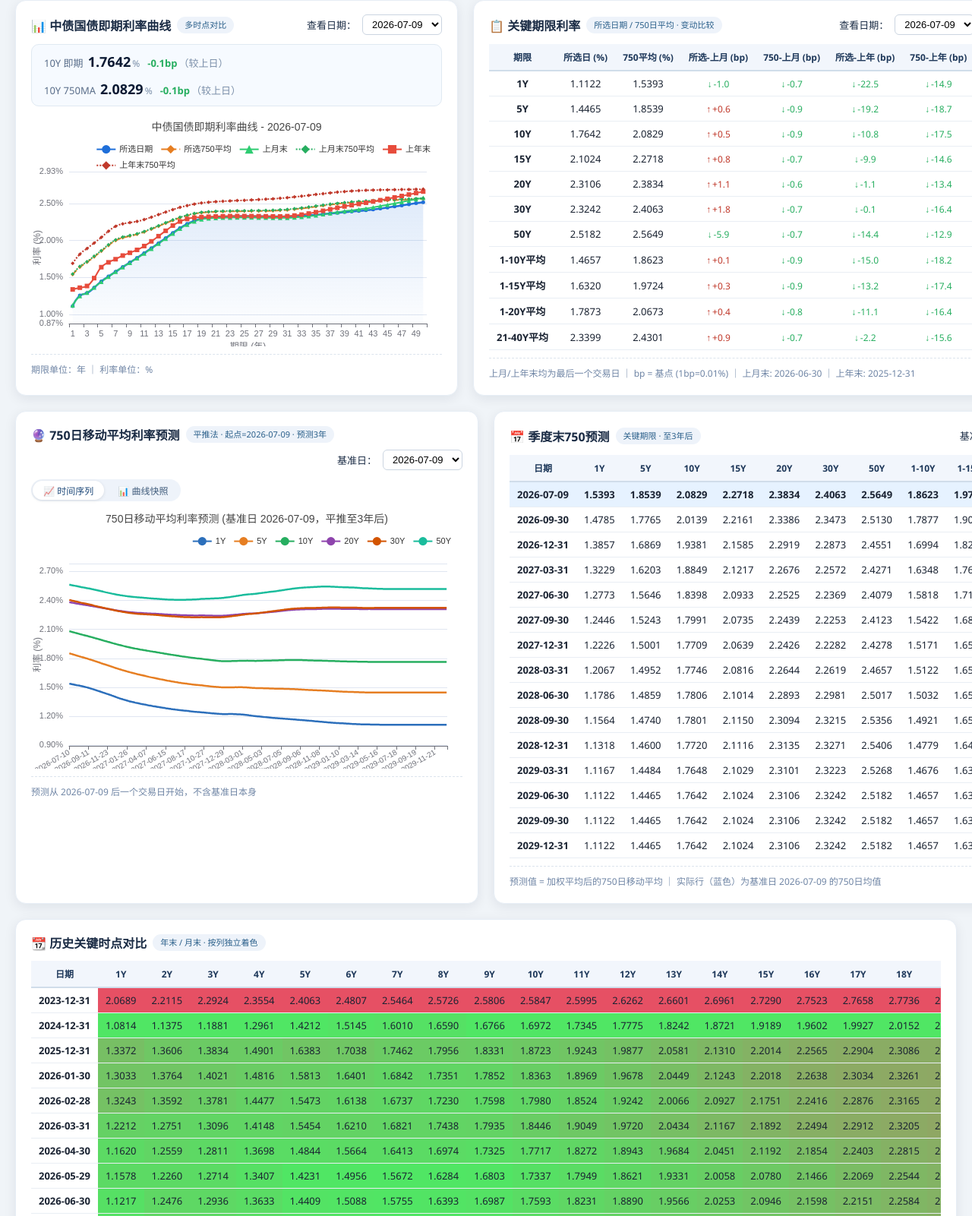
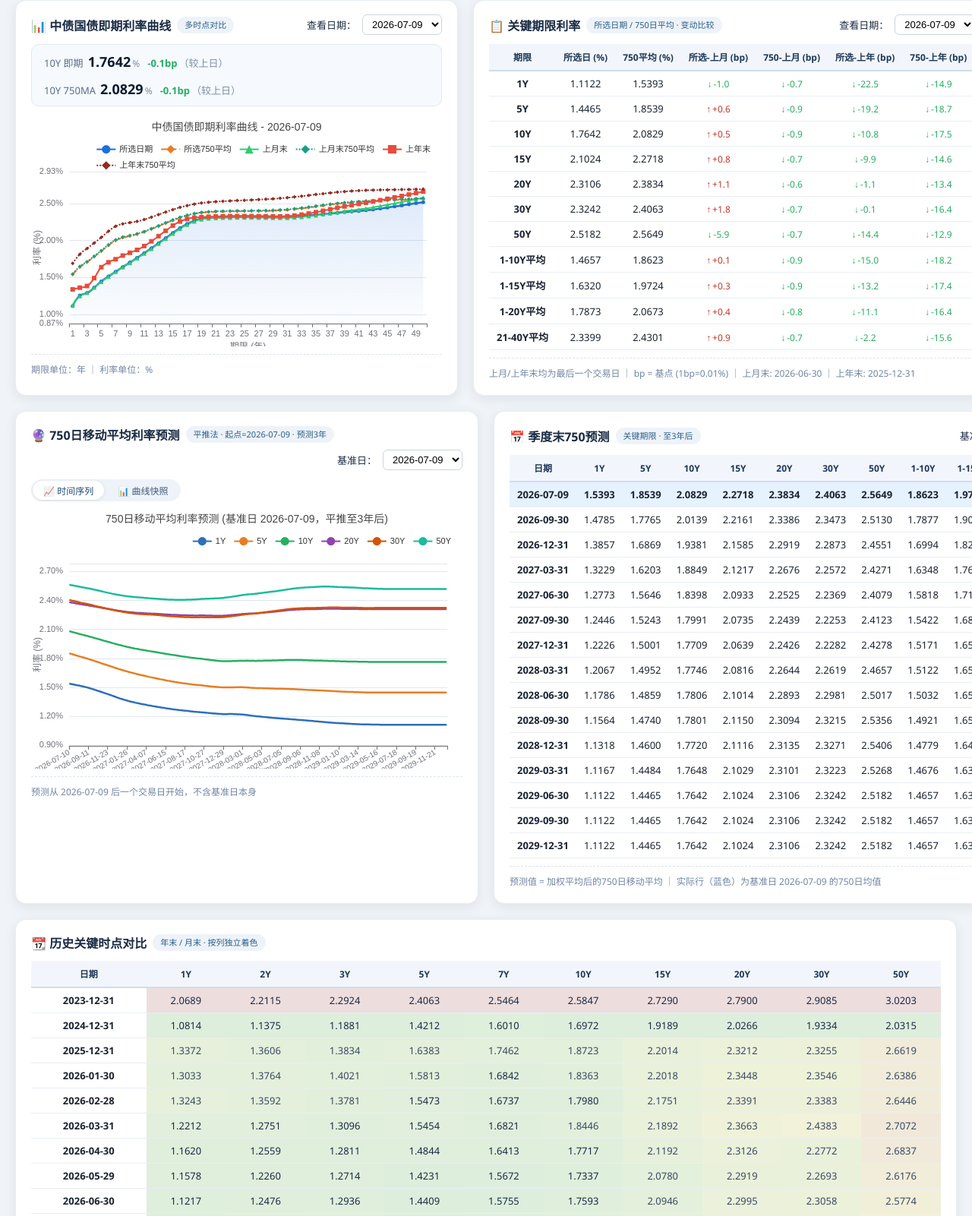
Before and after one commit to yyseles/bond-yield-curve, a plain HTML site: page index.html in a window 1280 px wide. Shown: the part 123-1724 px from the top of the page at 76% size. Drawn offline with nearby package versions, Linux system fonts and the light colour scheme.

Commit message:
Update index.html

```diff
--- a/index.html
+++ b/index.html
@@ -91,6 +91,8 @@
             .chart-box { height: 280px; }
             .grid-2 { grid-template-columns: 1fr; gap: 12px; }
             .table-wrap { font-size: 11px; }
+            #historyTableWrap { font-size: 10px; }
+            #historyTableWrap th, #historyTableWrap td { padding: 4px 6px; }
         }
     </style>
 </head>
@@ -220,7 +222,7 @@
                     <tbody id="historyBody"></tbody>
                 </table>
             </div>
-            <div class="footnote">每列独立着色（柔和渐变：低→绿，中→黄，高→红）</div>
+            <div class="footnote">每列独立着色（柔和热力图：低→淡绿，中→淡黄，高→淡红）</div>
         </div>
     </div>
 
@@ -922,8 +924,8 @@
                     smooth: true,
                     symbol: 'diamond',
                     symbolSize: 5,
-                    lineStyle: { width: 2, color: '#27ae60', type: 'dotted' },
-                    itemStyle: { color: '#27ae60' }
+                    lineStyle: { width: 2, color: '#16a085', type: 'dotted' },
+                    itemStyle: { color: '#16a085' }
                 }, {
                     name: '上年末',
                     type: 'line',
@@ -940,8 +942,8 @@
                     smooth: true,
                     symbol: 'diamond',
                     symbolSize: 5,
-                    lineStyle: { width: 2, color: '#c0392b', type: 'dotted' },
-                    itemStyle: { color: '#c0392b' }
+                    lineStyle: { width: 2, color: '#922b21', type: 'dotted' },
+                    itemStyle: { color: '#922b21' }
                 }]
             };
             chart.setOption(option, true);
@@ -1393,24 +1395,29 @@
             selected.sort((a, b) => a.date.localeCompare(b.date));
 
             let headerHtml = '<th>日期</th>';
-            for (const t of allTermKeys) {
+            // 只显示关键期限（1Y/2Y/3Y/5Y/7Y/10Y/15Y/20Y/30Y/50Y），避免50列横向溢出
+            const displayTerms = allTermKeys.filter(t => {
+                const n = parseFloat(t);
+                return [1, 2, 3, 5, 7, 10, 15, 20, 30, 50].includes(n);
+            });
+            for (const t of displayTerms) {
                 headerHtml += '<th>' + t + '</th>';
             }
             thead.innerHTML = headerHtml;
 
             const colValues = {};
-            for (const t of allTermKeys) {
+            for (const t of displayTerms) {
                 colValues[t] = [];
             }
             for (const item of selected) {
                 const row = rates[item.index];
-                for (const t of allTermKeys) {
+                for (const t of displayTerms) {
                     const v = sanitizeRate(row[t]);
                     if (v !== null) colValues[t].push(v);
                 }
             }
             const colMinMax = {};
-            for (const t of allTermKeys) {
+            for (const t of displayTerms) {
                 const vals = colValues[t];
                 if (vals.length > 0) {
                     colMinMax[t] = { min: Math.min(...vals), max: Math.max(...vals) };
@@ -1424,17 +1431,19 @@
                 const row = rates[item.index];
                 bodyHtml += '<tr>';
                 bodyHtml += '<td><strong>' + item.date + '</strong></td>';
-                for (const t of allTermKeys) {
+                for (const t of displayTerms) {
                     const val = sanitizeRate(row[t]);
                     if (val !== null) {
                         const { min, max } = colMinMax[t];
                         const range = max - min || 1;
+                        // 柔和热力图：色相 绿(120)→黄(60)→红(0)，低饱和度、高亮度
                         const norm = (val - min) / range;
-                        const r = Math.round(150 * norm + 80);
-                        const g = Math.round(150 * (1 - norm) + 80);
-                        const b = 100;
-                        const bgColor = `rgb(${r}, ${g}, ${b})`;
-                        bodyHtml += `<td style="background-color:${bgColor};">${val.toFixed(4)}</td>`;
+                        const hue = Math.round(120 * (1 - norm));   // 120→0
+                        const sat = 35 + Math.round(15 * (1 - Math.abs(norm - 0.5) * 2)); // 35~50%
+                        const bgColor = `hsl(${hue}, ${sat}%, 90%)`;
+                        // 文字色：靠近两端加深，靠近中段保持原色
+                        const textColor = norm < 0.15 || norm > 0.85 ? '#1a2b44' : '#3a4a64';
+                        bodyHtml += `<td style="background-color:${bgColor};color:${textColor};">${val.toFixed(4)}</td>`;
                     } else {
                         bodyHtml += '<td>—</td>';
                     }
```
